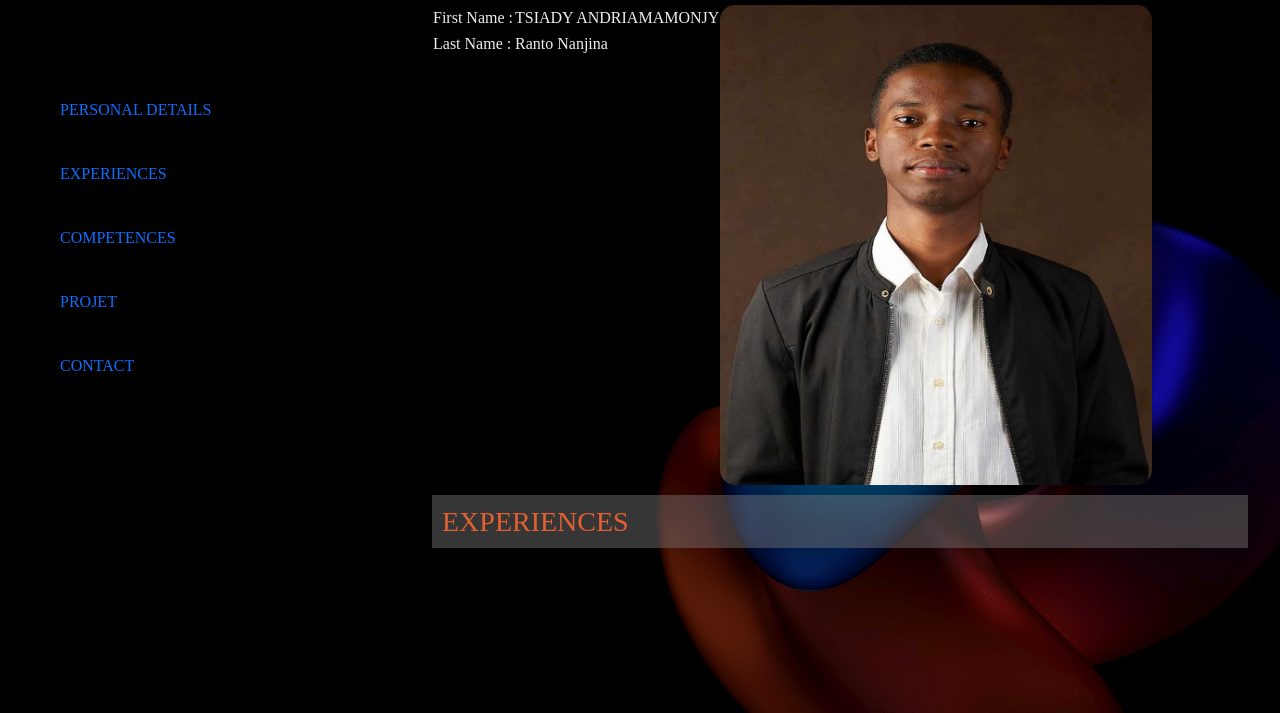
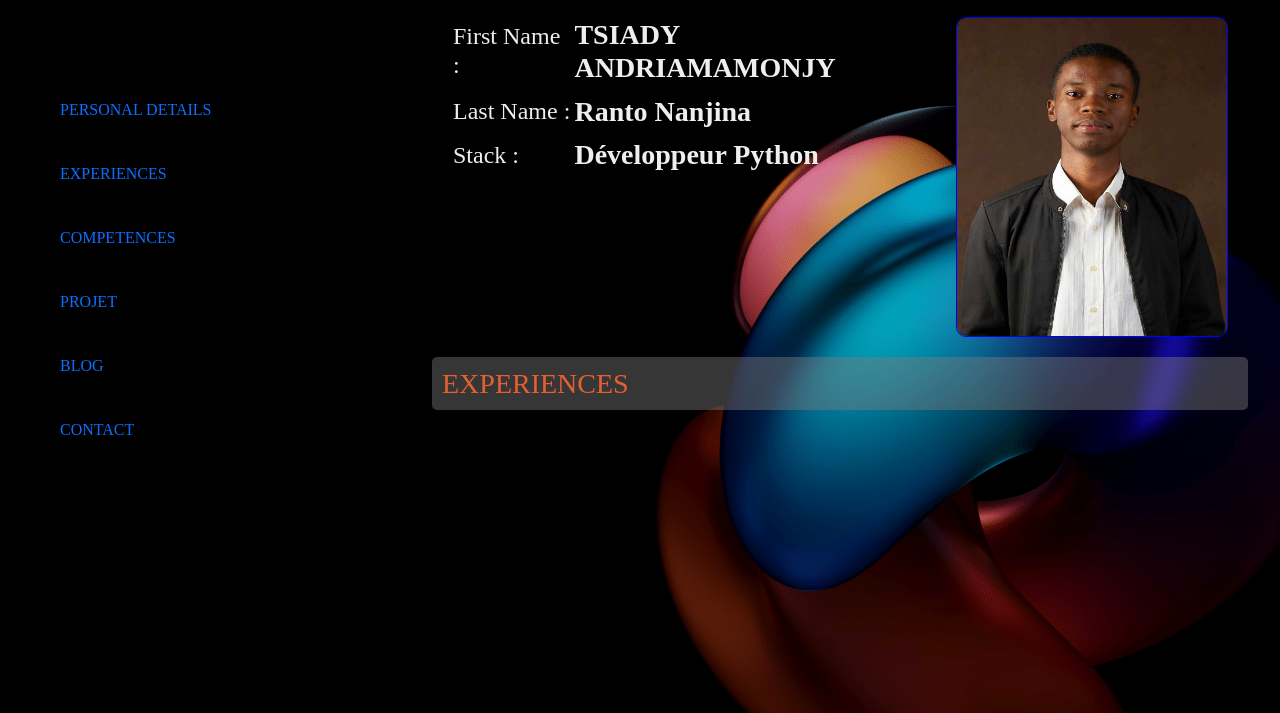
Before and after one commit to RantoA/portfolio, a plain HTML site: page index.html in a window 1280 px wide. Shown: the part 87-800 px from the top of the page. Drawn offline with nearby package versions, Linux system fonts and the light colour scheme.

Commit message:
displa photo de profil

```diff
--- a/index.html
+++ b/index.html
@@ -22,9 +22,10 @@
               <ul>
                 <li ><a href="#information">PERSONAL DETAILS</a></li>
                 <li ><a href="#experience">EXPERIENCES</a></li>
-                <li ><a href="">COMPETENCES</a></li>
-                <li ><a href="">PROJET</a></li>
-                <li ><a href="">CONTACT </a></li>
+                <li ><a href="#competence">COMPETENCES</a></li>
+                <li ><a href="#projet">PROJET</a></li>
+                <li ><a href="#blog">BLOG</a></li>
+                <li ><a href="#contact">CONTACT</a></li>
               </ul>
             </nav>
           </div>
@@ -40,20 +41,20 @@
               <div class="information">
                 <table>
                   <tr>
-                    <td>First Name :</td>
-                    <td>TSIADY ANDRIAMAMONJY</td>
+                    <td><h4> First Name :</h4></td>
+                    <td><h3><b> TSIADY ANDRIAMAMONJY</b></h3></td>
                   </tr>
                   <tr>
-                    <td>Last Name :</td>
-                    <td>Ranto Nanjina</td>
+                    <td><h4>Last Name :</h4></td>
+                    <td><h3><b>Ranto Nanjina</b></h3></td>
                   </tr>
                   <tr>
-                    <td></td>
-                    <td></td>
+                    <td><h4>Stack :</h4></td>
+                    <td><h3><b>Développeur Python</b></h3></td>
                   </tr>
                 </table>
               </div>
-              <div class="">
+              <div class="profilimage">
                 <img class="photoDeProfil" src="/images/profil.jpg" alt="photo de profil Ranto ANDRIAMAMONJY">
               </div>
             </div>
--- a/styles/style.css
+++ b/styles/style.css
@@ -45,13 +45,29 @@ a{
     margin-top: 10px;
     padding: 10px;
     background-color: #7e7c7c70;
+    border-radius: 5px;
     color: rgb(228, 96, 48);
 }
-.profilDetails{
+
+.profilDetails {
     display: flex;
+    align-items: flex-start; /* Aligne les éléments au début pour les aligner verticalement */
+    margin: 20px 20px;
+
 }
+
 .photoDeProfil{
-    width: 27rem;
-    height:30rem;
-    border-radius: 15px;
+    width: 17rem;
+    height:20rem;
+    border-radius: 10px;
+    border: 1px solid blue;
 }
+
+.information {
+    flex: 1;
+}
+
+.profilimage {
+    flex: 0 0 auto; /* Permet à l'image de conserver sa taille intrinsèque */
+    margin-left: 10px; /* Un espacement optionnel entre le texte et l'image */
+}
```
